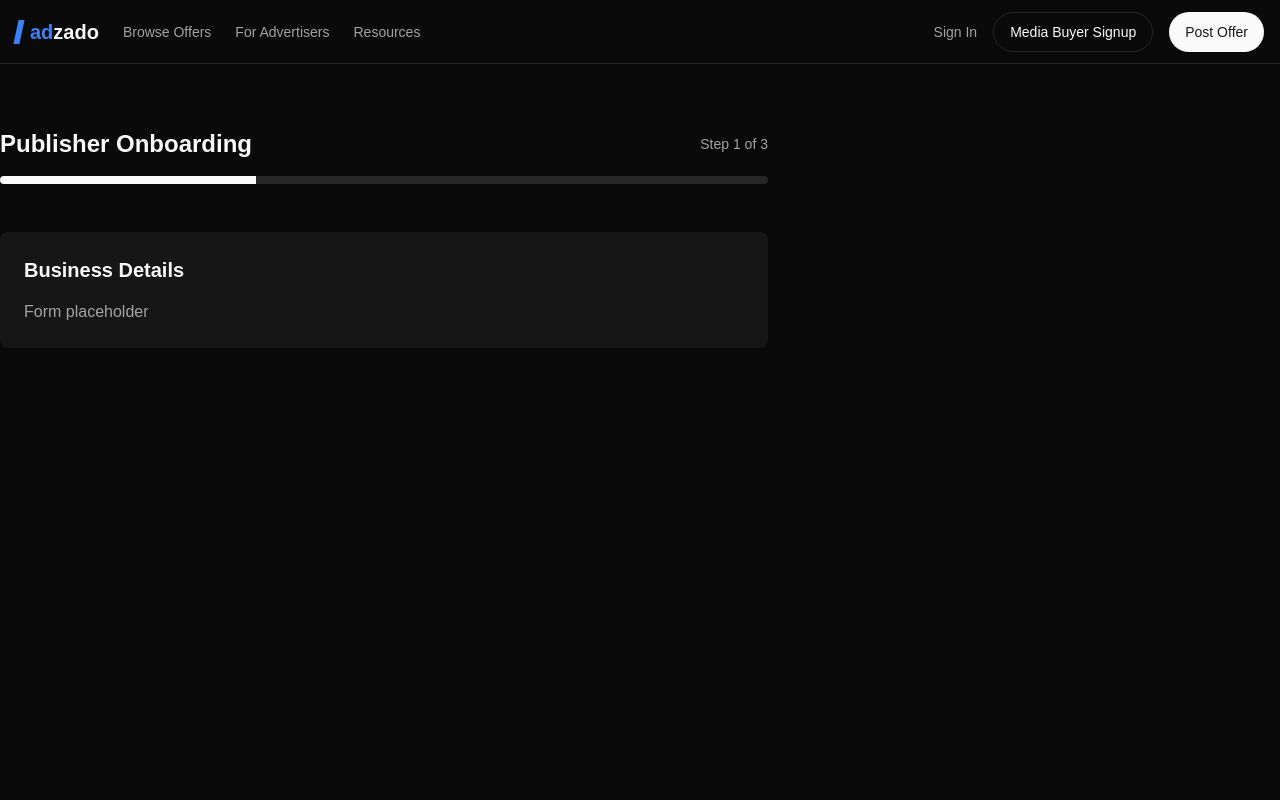
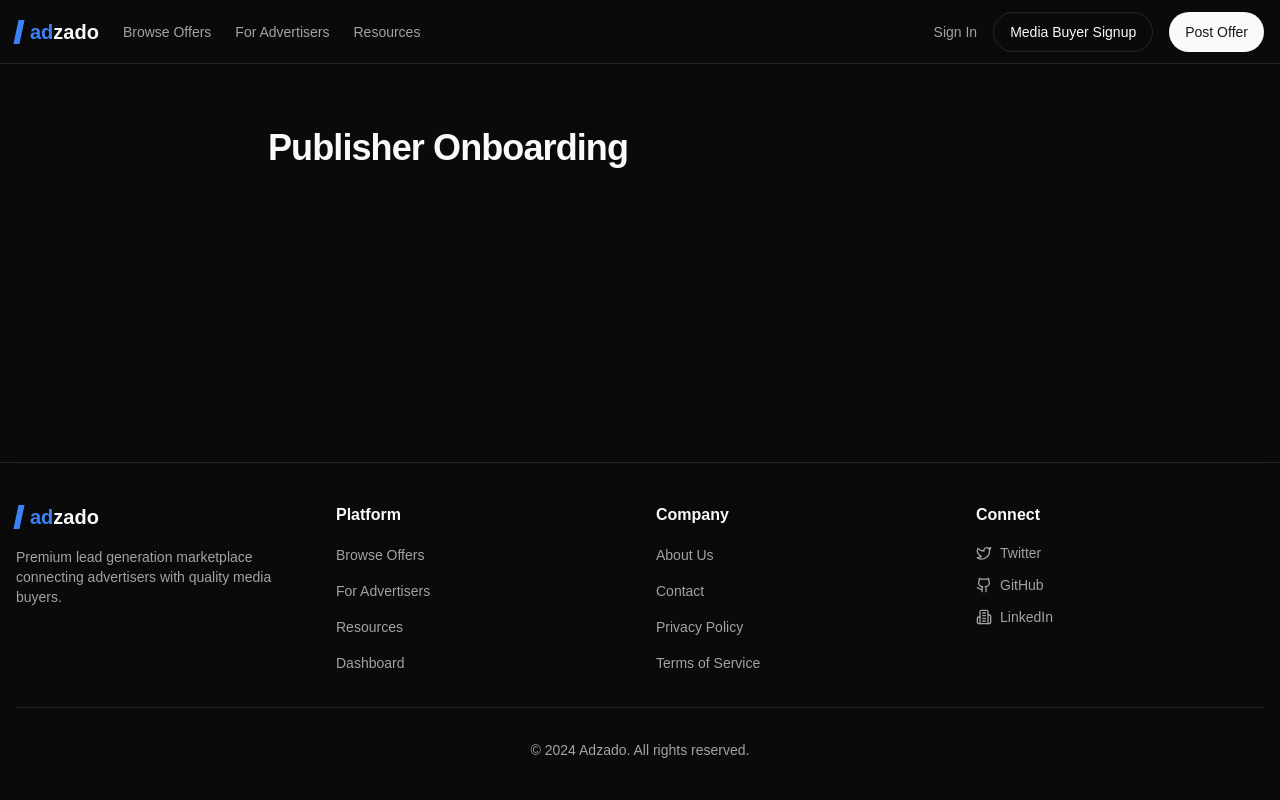
Before and after one commit to PolarCoding85/adzado-marketplace, a Next.js app: page /publisher-onboarding in a window 1280 px wide. Shown: the top 800 px of the page. Built offline with nearby package versions, Linux system fonts and the light colour scheme.

Commit message:
build fix

```diff
--- a/app/(onboarding)/advertiser-onboarding/page.tsx
+++ b/app/(onboarding)/advertiser-onboarding/page.tsx
@@ -1,73 +1,11 @@
-"use client"
-
-import { useState } from "react"
-import { Progress } from "@/components/ui/progress"
-
-const steps = [
-  { id: 1, title: "Business Details" },
-  { id: 2, title: "Offer Details" },
-  { id: 3, title: "Complete" },
-]
-
-export default function OnboardingPage() {
-  const [currentStep, setCurrentStep] = useState(1)
-  const [formData, setFormData] = useState({
-    business: {},
-    offer: {},
-  })
-
-  const progress = (currentStep / steps.length) * 100
-
-  const handleNext = (data: any) => {
-    if (currentStep === 1) {
-      setFormData((prev) => ({
-        ...prev,
-        business: data,
-      }))
-    } else if (currentStep === 2) {
-      setFormData((prev) => ({ ...prev, offer: data }))
-    }
-    setCurrentStep((prev) => prev + 1)
-  }
-
-  const handleBack = () => {
-    setCurrentStep((prev) => prev - 1)
-  }
-
+export default function AdvertiserOnboardingPage() {
   return (
-    <div className='min-h-screen bg-background py-16'>
-      <div className='container max-w-3xl'>
-        {/* Progress Header */}
-        <div className='mb-12'>
-          <div className='flex items-center justify-between mb-4'>
-            <h1 className='text-2xl font-bold'>Advertiser Onboarding</h1>
-            <span className='text-sm text-muted-foreground'>
-              Step {currentStep} of {steps.length}
-            </span>
-          </div>
-          <Progress value={progress} className='h-2' />
-        </div>
-
-        {/* Step Content */}
-        <div className='space-y-8'>
-          {currentStep === 1 && (
-            <div className='p-6 bg-white/5 rounded-lg'>
-              <h2 className='text-xl font-semibold mb-4'>Business Details</h2>
-              <p className='text-muted-foreground'>Form placeholder</p>
-            </div>
-          )}
-          {currentStep === 2 && (
-            <div className='p-6 bg-white/5 rounded-lg'>
-              <h2 className='text-xl font-semibold mb-4'>Offer Details</h2>
-              <p className='text-muted-foreground'>Form placeholder</p>
-            </div>
-          )}
-          {currentStep === 3 && (
-            <div className='p-6 bg-white/5 rounded-lg'>
-              <h2 className='text-xl font-semibold mb-4'>Complete</h2>
-              <p className='text-muted-foreground'>Completion placeholder</p>
-            </div>
-          )}
+    <div className='container py-16 max-w-4xl'>
+      <div className='space-y-8'>
+        <div className='text-center space-y-4'>
+          <h1 className='text-4xl font-bold tracking-tight'>
+            Advertiser Onboarding
+          </h1>
         </div>
       </div>
     </div>
--- a/app/(onboarding)/publisher-onboarding/page.tsx
+++ b/app/(onboarding)/publisher-onboarding/page.tsx
@@ -1,73 +1,11 @@
-"use client"
-
-import { useState } from "react"
-import { Progress } from "@/components/ui/progress"
-
-const steps = [
-  { id: 1, title: "Business Details" },
-  { id: 2, title: "Traffic Sources" },
-  { id: 3, title: "Complete" },
-]
-
-export default function OnboardingPage() {
-  const [currentStep, setCurrentStep] = useState(1)
-  const [formData, setFormData] = useState({
-    business: {},
-    traffic: {},
-  })
-
-  const progress = (currentStep / steps.length) * 100
-
-  const handleNext = (data: any) => {
-    if (currentStep === 1) {
-      setFormData((prev) => ({
-        ...prev,
-        business: data,
-      }))
-    } else if (currentStep === 2) {
-      setFormData((prev) => ({ ...prev, traffic: data }))
-    }
-    setCurrentStep((prev) => prev + 1)
-  }
-
-  const handleBack = () => {
-    setCurrentStep((prev) => prev - 1)
-  }
-
+export default function PublisherOnboardingPage() {
   return (
-    <div className='min-h-screen bg-background py-16'>
-      <div className='container max-w-3xl'>
-        {/* Progress Header */}
-        <div className='mb-12'>
-          <div className='flex items-center justify-between mb-4'>
-            <h1 className='text-2xl font-bold'>Publisher Onboarding</h1>
-            <span className='text-sm text-muted-foreground'>
-              Step {currentStep} of {steps.length}
-            </span>
-          </div>
-          <Progress value={progress} className='h-2' />
-        </div>
-
-        {/* Step Content */}
-        <div className='space-y-8'>
-          {currentStep === 1 && (
-            <div className='p-6 bg-white/5 rounded-lg'>
-              <h2 className='text-xl font-semibold mb-4'>Business Details</h2>
-              <p className='text-muted-foreground'>Form placeholder</p>
-            </div>
-          )}
-          {currentStep === 2 && (
-            <div className='p-6 bg-white/5 rounded-lg'>
-              <h2 className='text-xl font-semibold mb-4'>Traffic Sources</h2>
-              <p className='text-muted-foreground'>Form placeholder</p>
-            </div>
-          )}
-          {currentStep === 3 && (
-            <div className='p-6 bg-white/5 rounded-lg'>
-              <h2 className='text-xl font-semibold mb-4'>Complete</h2>
-              <p className='text-muted-foreground'>Completion placeholder</p>
-            </div>
-          )}
+    <div className='container py-16 max-w-4xl'>
+      <div className='space-y-8'>
+        <div className='text-center space-y-4'>
+          <h1 className='text-4xl font-bold tracking-tight'>
+            Publisher Onboarding
+          </h1>
         </div>
       </div>
     </div>
```
